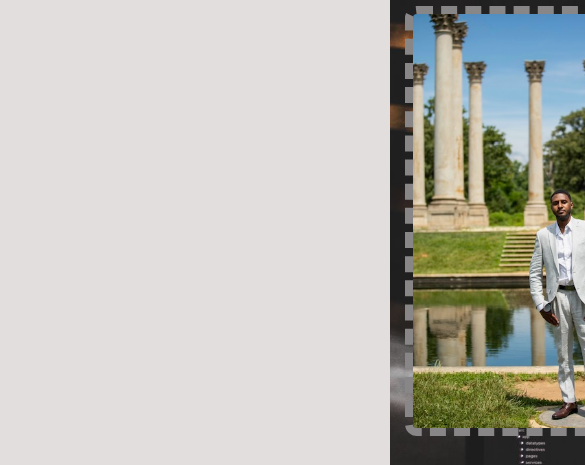
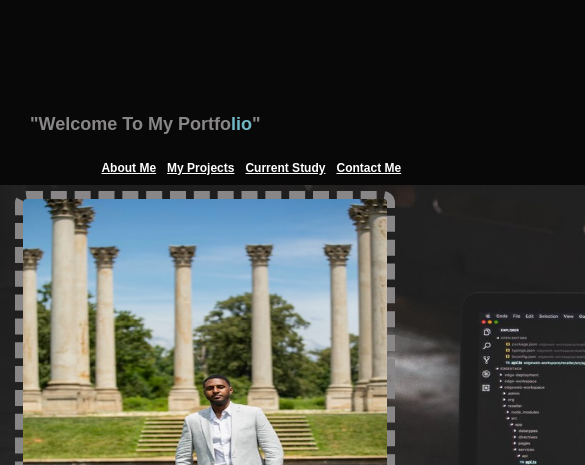
Before and after one commit to Edtread3/My-Portfolio, a plain HTML site: page index.html in a window 390 px wide. Shown: the top 465 px of the page, 585 px wide, since content can reach past the window. Drawn offline with Linux system fonts and the light colour scheme.

Commit message:
added media query responsive layout for all screen size

```diff
--- a/styles.css
+++ b/styles.css
@@ -44,9 +44,10 @@ h1 {
 
 
 body {
-
+    display: flex;
+    flex-flow: column wrap;
     background-image: url(./blake-connally-B3l0g6HLxr8-unsplash.jpg);
-    background-size: 1450px 900px;
+    background-size: 1430px 875px;
 }
 
 .fig-intro {
@@ -221,9 +222,9 @@ footer{
 }
 
 
+/*responsive layout for labtop screens*/
 
-
-@media all and (max-width: 1385px) {
+@media all and (max-width: 1200px) {
     body {
         display: flex;
         background-color: rgb(6, 6, 14);
@@ -235,5 +236,136 @@ footer{
     h1 {
         color:black;
     }
+    header {
+        display: flex;
+        justify-content:left;
+        align-items:flex-end;
+        background-color: rgb(8, 8, 8);
+        width: 150%;
+        min-height: 185px;
+    }
+    h1 {
+        color:rgb(255, 255, 255);
+        margin-left: -4px;
+    }
+    .navbar ul {
+        margin-left: -200px;
+    }
+    .navbar a {
+        display: flex;
+        justify-content:space-between;
+        align-items:center;
+        font-size: 24px;
+        color: rgb(255, 255, 255);
+        padding: 10px;
+        font-weight: bold;
+        margin-left: -4px;
+    }
+}
+/*responsive layout for ipad screen*/
 
+@media screen and (max-width: 821px) {
+    body {
+        display: flex;
+    }
+    .boxes {
+        flex-direction: column;
+
+    }
+    .ps {
+        font-size: 22px;
+        color: blue;
+    }
+    .me-img {
+        width: 240px;
+        height: 240px;
+
+    }
+    header {
+        display: flex;
+        justify-content:left;
+        align-items:flex-end;
+        background-color: rgb(8, 8, 8);
+        width: 150%;
+        min-height: 185px;
+    }
+    .navbar ul {
+        margin-left: -200px;
+    }
+    .navbar a {
+        display: flex;
+        justify-content:space-between;
+        align-items:center;
+        font-size: 24px;
+        color: rgb(255, 255, 255);
+        padding: 10px;
+        font-weight: bold;
+        margin-left: -4px;
+    }
+    h1 {
+        color:rgb(255, 255, 255);
+        margin-left: -4px;
+    }
+    .subtitle {
+        color: rgb(255, 255, 255);
+    }
+    .project-img-two {
+        width: 236px;
+        height: 230px;
+    }
+    #fig-two {
+        color: rgb(255, 255, 255);
+        font-size: 22px;
+    }
+    h3 {
+        color: rgb(255, 255, 255);
+    }
+    footer {
+        width: 100vw;
+    }
 }
+/* Layout for smaller screens iphone XR and smaller*/
+@media screen and (max-width: 415px) {
+    body {
+        display: flex;
+    }
+    h1 {
+        color: rgb(136, 134, 134);
+        font-size: 18px;
+        margin-left: 30px;
+
+
+    }
+    .boxes {
+        flex-direction: column;
+        width: 200px;
+        margin-left: 30px;
+    }
+    .fig-intro {
+        display: flex;
+        flex-direction: column;
+        margin: bottom 6px;
+    }
+    #fig {
+        font-size: 22px;
+    }
+    .navbar ul {
+        margin-left: -140px;
+    }
+    .navbar a {
+        display: flex;
+        justify-content:space-between;
+        align-items:center;
+        font-size: 12px;
+        color: rgb(255, 255, 255);
+        padding: 10px;
+        font-weight: none;
+        margin-left: -9px;
+    }
+}
+/* Layout for iphone SE and smaller*/
+@media all and (min-width: 375px) {
+    .navbar ul {
+        margin-left: -160px;
+    }
+}
```
